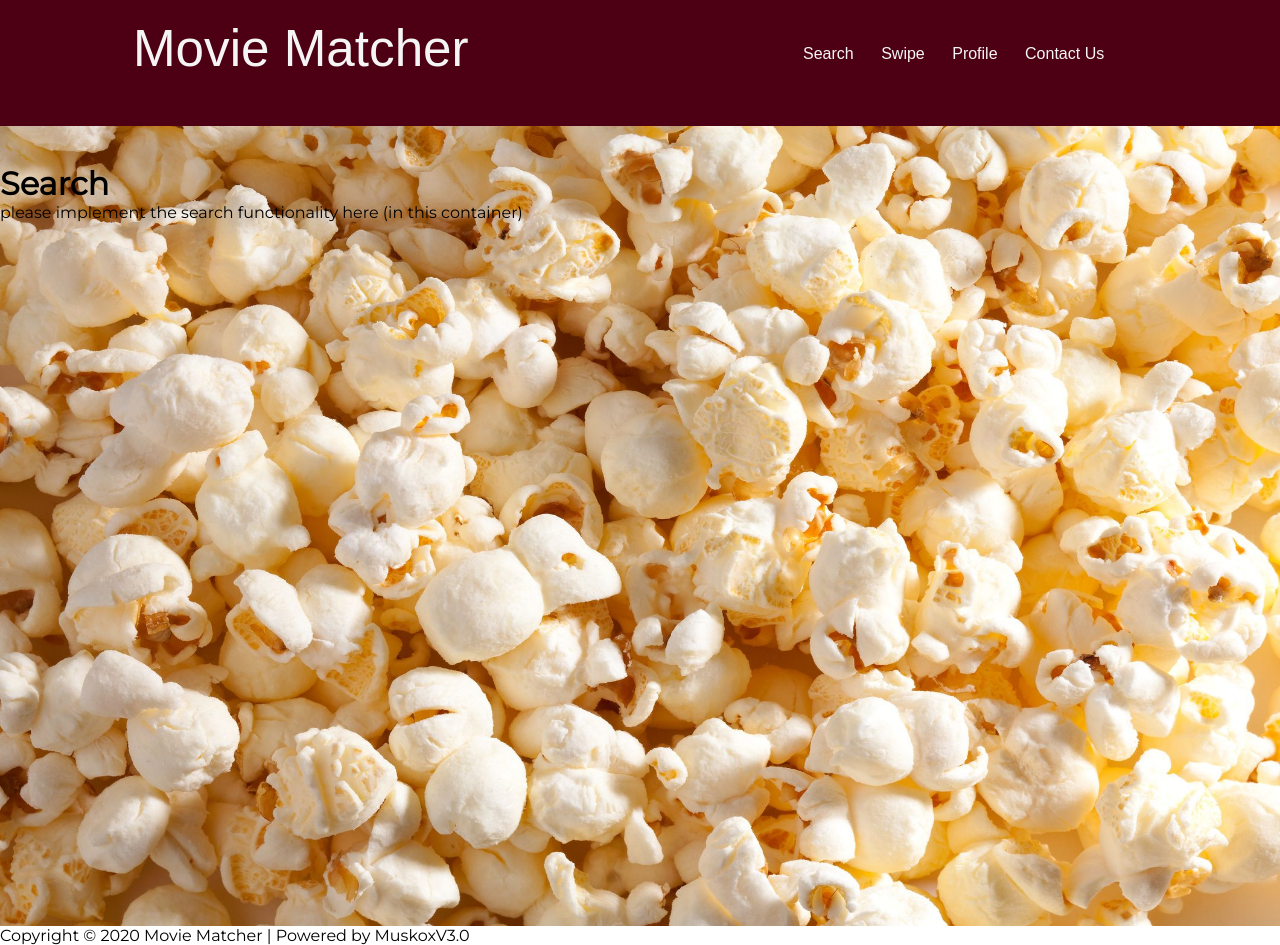
After one commit to rkaszubski/MovieMatchers, a PHP site: page /search.php in a window 1280 px wide. The commit adds this page. Run offline with PHP 8.4, Linux system fonts and the light colour scheme.

Commit message:
Added Search page shell and modified the navigation bar routing to support the search bar page redirect

```diff
--- a/components/header.php
+++ b/components/header.php
@@ -11,7 +11,7 @@
 		</div>
 
 		<div class="links">
-			<a>Search</a>
+			<a href="search.php">Search</a>
 			<a href="movie.php">Swipe</a>
 			<a href="profile.php">Profile</a>
 			<a href="contact.php">Contact Us</a>
--- /dev/null
+++ b/search.php
@@ -0,0 +1,16 @@
+<html>
+	<head>
+		<title>Search</title>
+		<link rel="stylesheet" href="css/stylesheet.css">
+	</head>
+	<body>
+		<?php include('components/header.php'); ?>
+		<div class= container>
+				<h1>Search</h1>
+        <p> please implement the search functionality here (in this container) </p>
+		</div>
+		<?php include('components/footer.php'); ?>
+	</body>
+
+
+</html>
```
